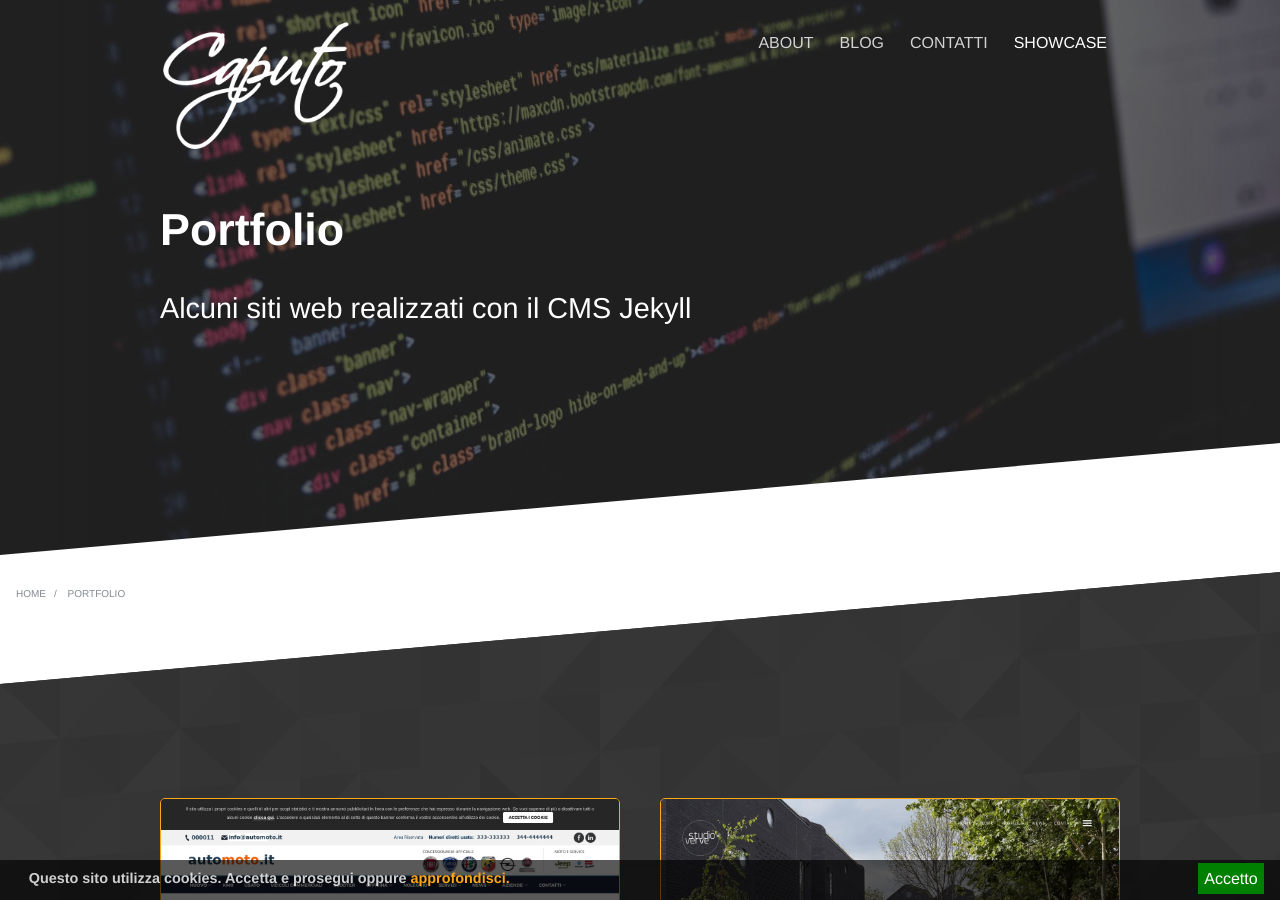
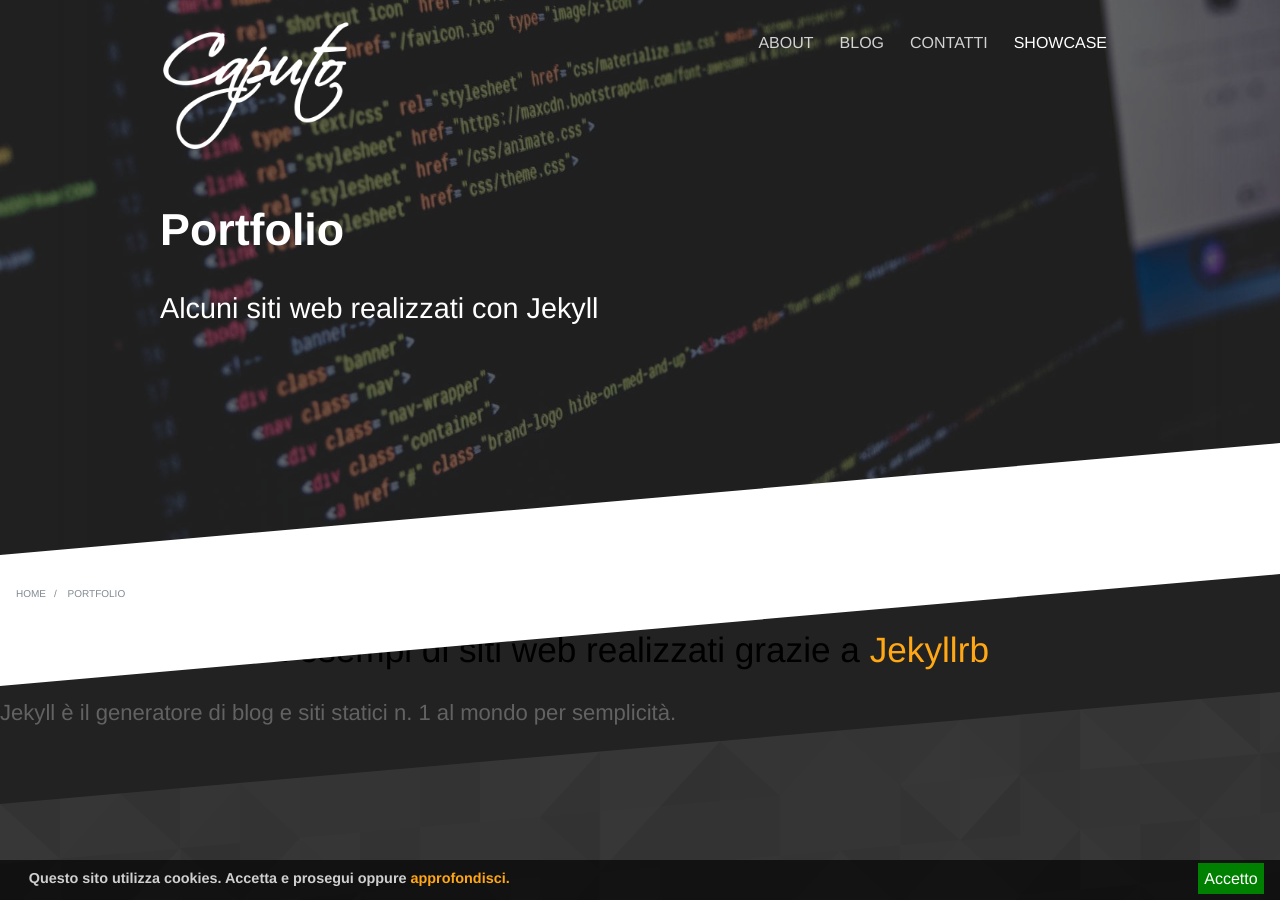
Before and after one commit to enricocaputo/sitiweb, a Jekyll site: the page built from portfolio.html, in a window 1280 px wide and 900 px high. Built offline with Jekyll 4.4.1, drawn with Linux system fonts in a browser that asks for light colours.

Commit message:
modifica portfolio head

```diff
--- a/portfolio.html
+++ b/portfolio.html
@@ -1,9 +1,11 @@
 ---
-title: "Portfolio: sviluppo siti web"
-excerpt: "Una selezione di siti web per aziende e liberi professionisti. Sviluppo di siti web, gallery e template per website Jekyll."
+title: "Portfolio online: esempi di siti web"
+excerpt: "Portfolio online utilissimi esempi di siti web realizzati con Jekill, generatore di siti statici, ottimi esempi su cui basare le vostre realizzazioni."
 heading: Portfolio
-subtitle: Alcuni siti web realizzati con il CMS Jekyll
+subtitle: Alcuni siti web realizzati con Jekyll
 ---
+<h2>Portfolio online: 11 esempi di siti web realizzati grazie a <a href="https://jekyllrb.com/" target="_blank" rel="noopener nofollow">Jekyllrb</a></h2>
+<p>Jekyll è il generatore di blog e siti statici n. 1 al mondo per semplicit&agrave;.</p>
 
 <section class="diagonal patterned">
 	<div class="container">
```
